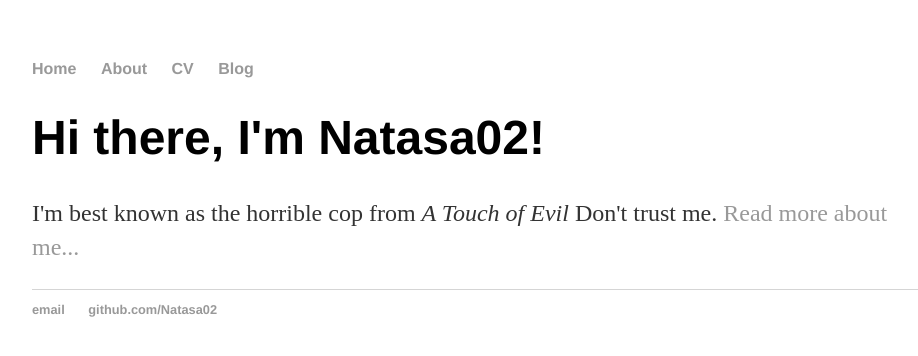
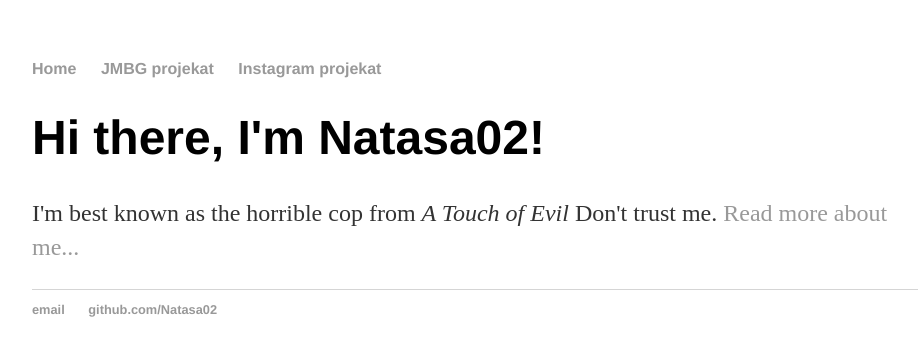
Before and after one commit to Natasa02/Natasa02.github.io, a plain HTML site: page index.html in a window 1280 px wide. Shown: the whole page, without its empty margins (160-1078 px from the left). Drawn offline with Linux system fonts and the light colour scheme.

Commit message:
Update linkovi od projekata

```diff
--- a/index.html
+++ b/index.html
@@ -8,9 +8,8 @@
 		<nav>
     		<ul>
         		<li><a href="/">Home</a></li>
-	        	<li><a href="/about">About</a></li>
-        		<li><a href="/cv">CV</a></li>
-        		<li><a href="/blog">Blog</a></li>
+	        	<li><a href="/JMBG Checker/">JMBG projekat</a></li>
+        		<li><a href="/Instagram/">Instagram projekat</a></li>
     		</ul>
 		</nav>
 		<div class="container">
```
